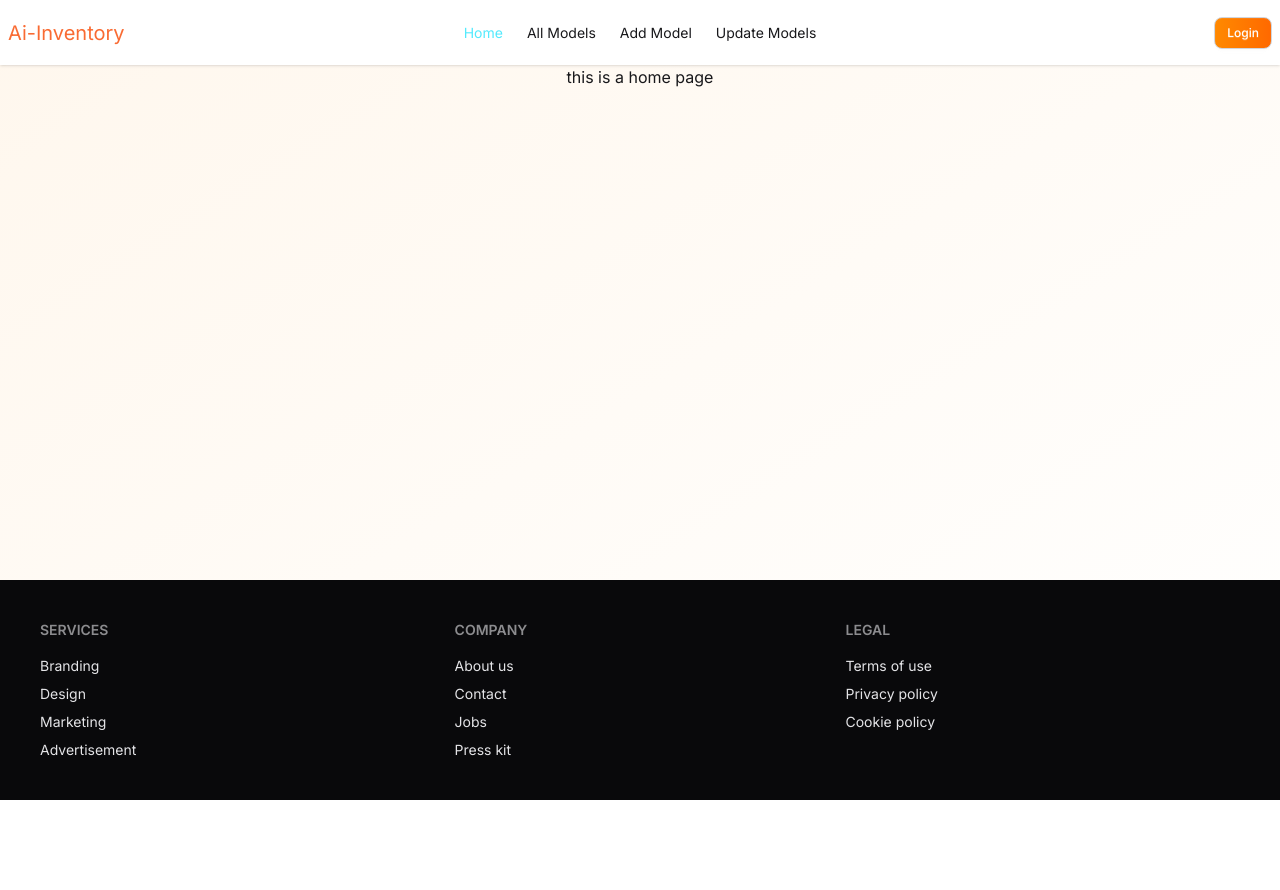
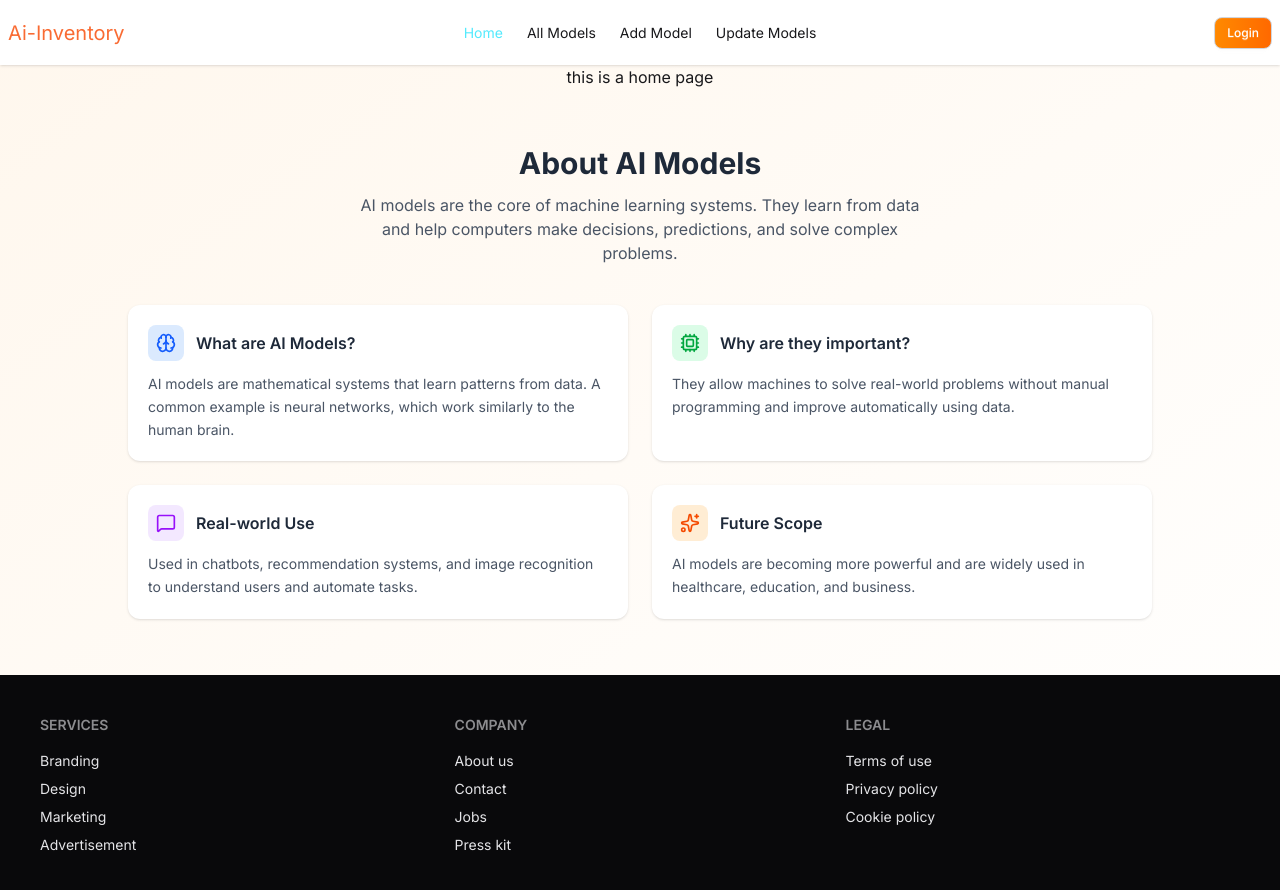
Before and after one commit to sajib-rahman90/ai-model-inventory-client, a React (Vite) app: page / in a window 1280 px wide. Shown: the top 890 px of the page. Before the commit the page ends 800 px from the top, so only its background shows below. Built offline with nearby package versions, Linux system fonts and the light colour scheme; no server answers.

Commit message:
added about ai models components in home page

```diff
--- a/package.json
+++ b/package.json
@@ -12,6 +12,7 @@
   "dependencies": {
     "@tailwindcss/vite": "^4.2.2",
     "firebase": "^12.12.0",
+    "lucide-react": "^1.8.0",
     "react": "^19.2.4",
     "react-dom": "^19.2.4",
     "react-icons": "^5.6.0",
--- /dev/null
+++ b/src/Components/AboutAiModels.jsx
@@ -0,0 +1,90 @@
+import { Brain, Cpu, MessageSquare, Sparkles } from "lucide-react";
+import React from "react";
+
+const AboutAiModels = () => {
+  return (
+    <div>
+      <section className="w-full py-14 px-4 md:px-8 ">
+        <div className="max-w-5xl mx-auto">
+          {/* Heading */}
+          <div className="text-center mb-10">
+            <h2 className="text-2xl md:text-3xl font-bold text-gray-800">
+              About AI Models
+            </h2>
+            <p className="mt-3 text-gray-600 max-w-xl mx-auto">
+              AI models are the core of machine learning systems. They learn
+              from data and help computers make decisions, predictions, and
+              solve complex problems.
+            </p>
+          </div>
+
+          {/* Content */}
+          <div className="grid md:grid-cols-2 gap-6">
+            {/* Card 1 */}
+            <div className="bg-white p-5 rounded-xl shadow-sm  hover:shadow-lg transition">
+              <div className="flex items-center gap-3 mb-3">
+                <div className="p-2 bg-blue-100 rounded-lg">
+                  <Brain className="text-blue-600" size={20} />
+                </div>
+                <h3 className="font-semibold text-gray-800">
+                  What are AI Models?
+                </h3>
+              </div>
+              <p className="text-gray-600 text-sm leading-relaxed">
+                AI models are mathematical systems that learn patterns from
+                data. A common example is neural networks, which work similarly
+                to the human brain.
+              </p>
+            </div>
+
+            {/* Card 2 */}
+            <div className="bg-white p-5 rounded-xl shadow-sm  hover:shadow-lg transition">
+              <div className="flex items-center gap-3 mb-3">
+                <div className="p-2 bg-green-100 rounded-lg">
+                  <Cpu className="text-green-600" size={20} />
+                </div>
+                <h3 className="font-semibold text-gray-800">
+                  Why are they important?
+                </h3>
+              </div>
+              <p className="text-gray-600 text-sm leading-relaxed">
+                They allow machines to solve real-world problems without manual
+                programming and improve automatically using data.
+              </p>
+            </div>
+
+            {/* Card 3 */}
+            <div className="bg-white p-5 rounded-xl shadow-sm  hover:shadow-lg transition">
+              <div className="flex items-center gap-3 mb-3">
+                <div className="p-2 bg-purple-100 rounded-lg">
+                  <MessageSquare className="text-purple-600" size={20} />
+                </div>
+                <h3 className="font-semibold text-gray-800">Real-world Use</h3>
+              </div>
+              <p className="text-gray-600 text-sm leading-relaxed">
+                Used in chatbots, recommendation systems, and image recognition
+                to understand users and automate tasks.
+              </p>
+            </div>
+
+            {/* Card 4 */}
+            <div className="bg-white p-5 rounded-xl shadow-sm  hover:shadow-lg transition">
+              <div className="flex items-center gap-3 mb-3">
+                <div className="p-2 bg-orange-100 rounded-lg">
+                  <Sparkles className="text-orange-600" size={20} />
+                </div>
+                <h3 className="font-semibold text-gray-800">Future Scope</h3>
+              </div>
+              <p className="text-gray-600 text-sm leading-relaxed">
+                AI models are becoming more powerful and are widely used in
+                healthcare, education, and business.
+              </p>
+            </div>
+          </div>
+        </div>
+      </section>
+    </div>
+  );
+};
+
+export default AboutAiModels;
--- a/src/Pages/Home/Home.jsx
+++ b/src/Pages/Home/Home.jsx
@@ -1,9 +1,11 @@
 import React from "react";
+import AboutAiModels from "../../Components/AboutAiModels";
 
 const Home = () => {
   return (
     <div>
       <h1 className="text-center ">this is a home page</h1>
+      <AboutAiModels />
     </div>
   );
 };
```
Also changed, not shown: 1 other file (tests, documents, lock files or other folders).
